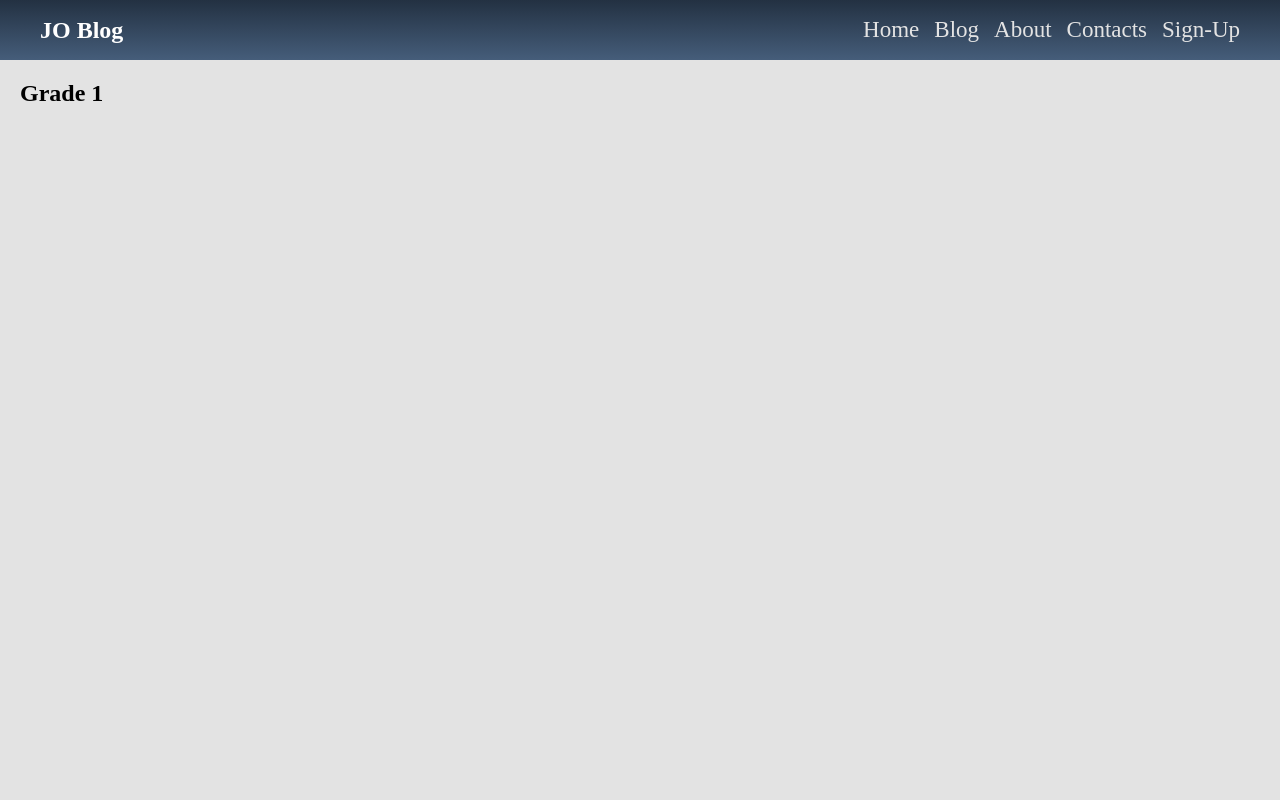
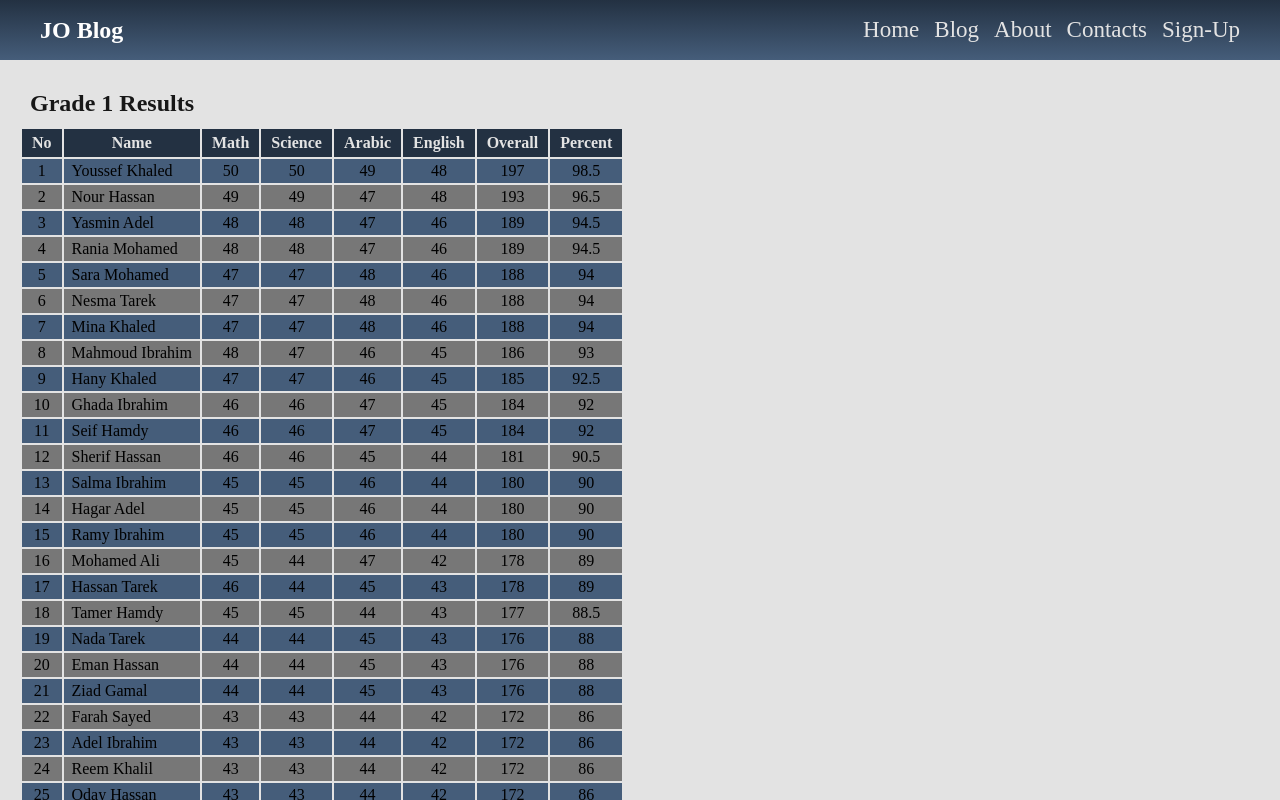
Before and after one commit to JoryAhmedd/JO-Blog22, a Next.js app: page /results/1 in a window 1280 px wide. Shown: the top 800 px of the page. Built offline with nearby package versions, Linux system fonts and the light colour scheme.

Commit message:
add reults

```diff
--- a/src/Components/About/About.jsx
+++ b/src/Components/About/About.jsx
@@ -3,7 +3,8 @@
 import { useEffect, useState } from "react";
 
 const About = () => {
-  const [name, setName] = useState("mohamed");
+  const [name, setName] = useState("");
+
   useEffect(() => {
     console.log("Use Effect:", name);
   }, [name]);
--- a/src/Components/Results/Results.jsx
+++ b/src/Components/Results/Results.jsx
@@ -1,7 +1,16 @@
-export default function Results({ grade }) {
+"use client";
+
+import ResultsTable from "./ResultsTable";
+
+const Results = ({ grade, results }) => {
+  console.log(results);
+
   return (
     <div>
-      <h2>Grade {grade}</h2>
+      <h2 className="title">Grade {grade} Results</h2>
+
+      <ResultsTable results={results} />
     </div>
   );
-}
+};
+export default Results;
--- /dev/null
+++ b/src/Components/Results/ResultsTable.jsx
@@ -0,0 +1,40 @@
+export default function ResultsTable({ results }) {
+  return (
+    <table>
+      <thead>
+        <tr>
+          <th>No</th>
+          <th>Name</th>
+          <th>Math</th>
+          <th>Science</th>
+          <th>Arabic</th>
+          <th>English</th>
+          <th>Overall</th>
+          <th>Percent</th>
+        </tr>
+      </thead>
+
+      <tbody>
+        {results.map((result, i) => {
+          const { name, math, science, arabic, english, overall, percent } =
+            result;
+
+          return (
+            <tr key={i}>
+              <td>{i + 1}</td>
+              <td className="no-center">{name}</td>
+              <td>{math}</td>
+              <td>{science}</td>
+              <td>{arabic}</td>
+              <td>{english}</td>
+              <td>{overall}</td>
+              <td>{percent}</td>
+            </tr>
+          );
+        })}
+      </tbody>
+
+      <tfoot></tfoot>
+    </table>
+  );
+}
--- a/src/app/globals.css
+++ b/src/app/globals.css
@@ -38,3 +38,33 @@ ul {
   margin: auto;
   min-height: calc(100vh - 60px);
 }
+
+table th {
+  background-color: var(--color-one);
+  color: var(--color-three);
+  padding: 5px 10px;
+}
+
+table td {
+  padding: 3px 8px;
+  text-align: center;
+}
+
+table td.no-center {
+  text-align: left;
+}
+
+table tbody tr:nth-child(even) {
+  background-color: var(--grey);
+}
+
+table tbody tr:nth-child(odd) {
+  background-color: var(--color-two);
+}
+
+.title {
+  color: var(--black);
+  padding: 10px;
+  margin: auto;
+
+}
--- a/src/app/results/[grade]/page.jsx
+++ b/src/app/results/[grade]/page.jsx
@@ -1,9 +1,27 @@
 import Results from "@/Components/Results/Results";
+import { STUDENTS_RESULTS } from "@/data/studentsResults";
 import { notFound } from "next/navigation";
 
 export default async function GradePage({ params }) {
   const { grade } = await params;
-  if (grade < 1 || grade > 3) notFound();
+  const gradeNumber = Number(grade);
 
-  return <Results grade={grade} />;
+  if (isNaN(gradeNumber) || gradeNumber < 1 || gradeNumber > 3) notFound();
+
+  const results = STUDENTS_RESULTS[grade];
+
+  if (results.length === 0)
+    return <p>No results found for grade {gradeNumber}</p>;
+
+  const updatedResults = results
+    .map((res, i) => {
+      const { math, science, arabic, english } = res;
+      const overall = math + science + arabic + english;
+      const percent = Math.round((overall / 200) * 100 * 100) / 100;
+
+      return { ...res, overall, percent };
+    })
+    .sort((a, b) => b.overall - a.overall);
+
+  return <Results grade={gradeNumber} results={updatedResults} />;
 }
--- a/src/data/studentsResults.js
+++ b/src/data/studentsResults.js
@@ -1,4 +1,4 @@
-export const studentsResults = {
+export const STUDENTS_RESULTS = {
   1: [
     { name: "Mohamed Ali", math: 45, arabic: 47, english: 42, science: 44 },
     { name: "Ahmed Hassan", math: 40, arabic: 43, english: 38, science: 41 },
```
